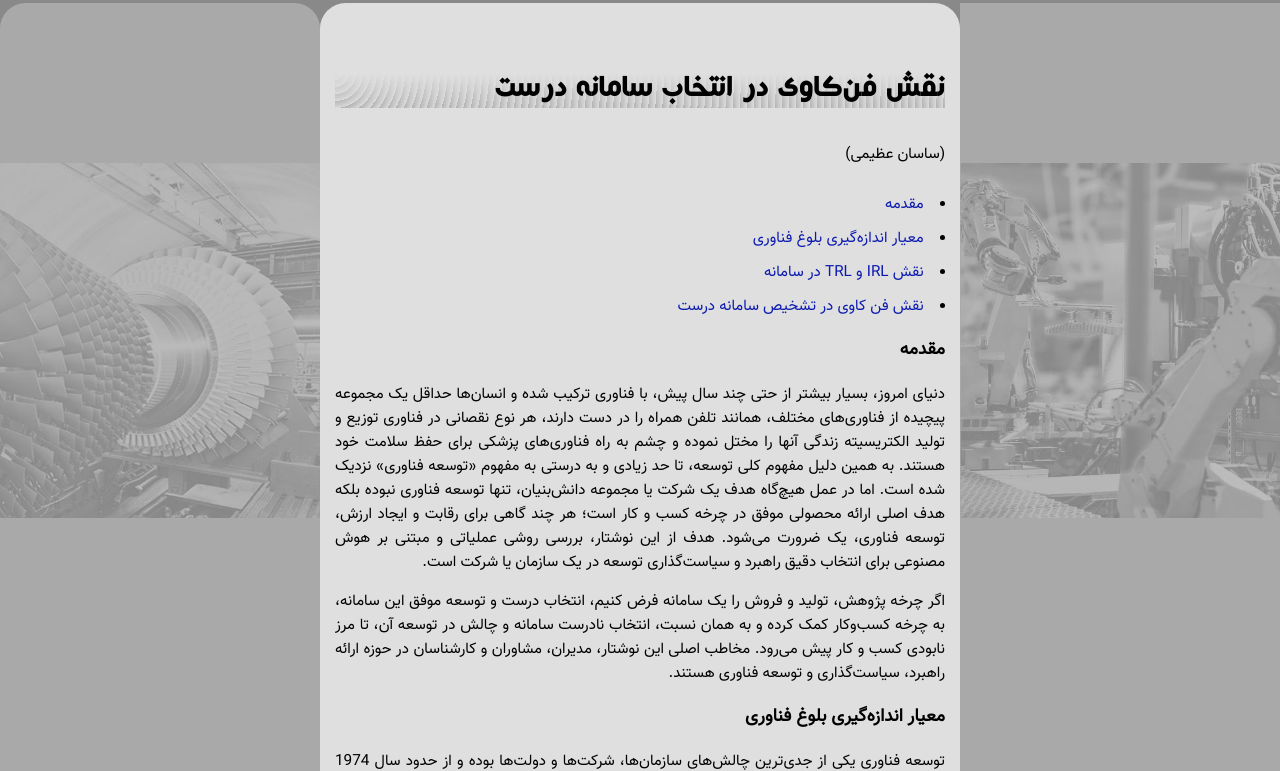
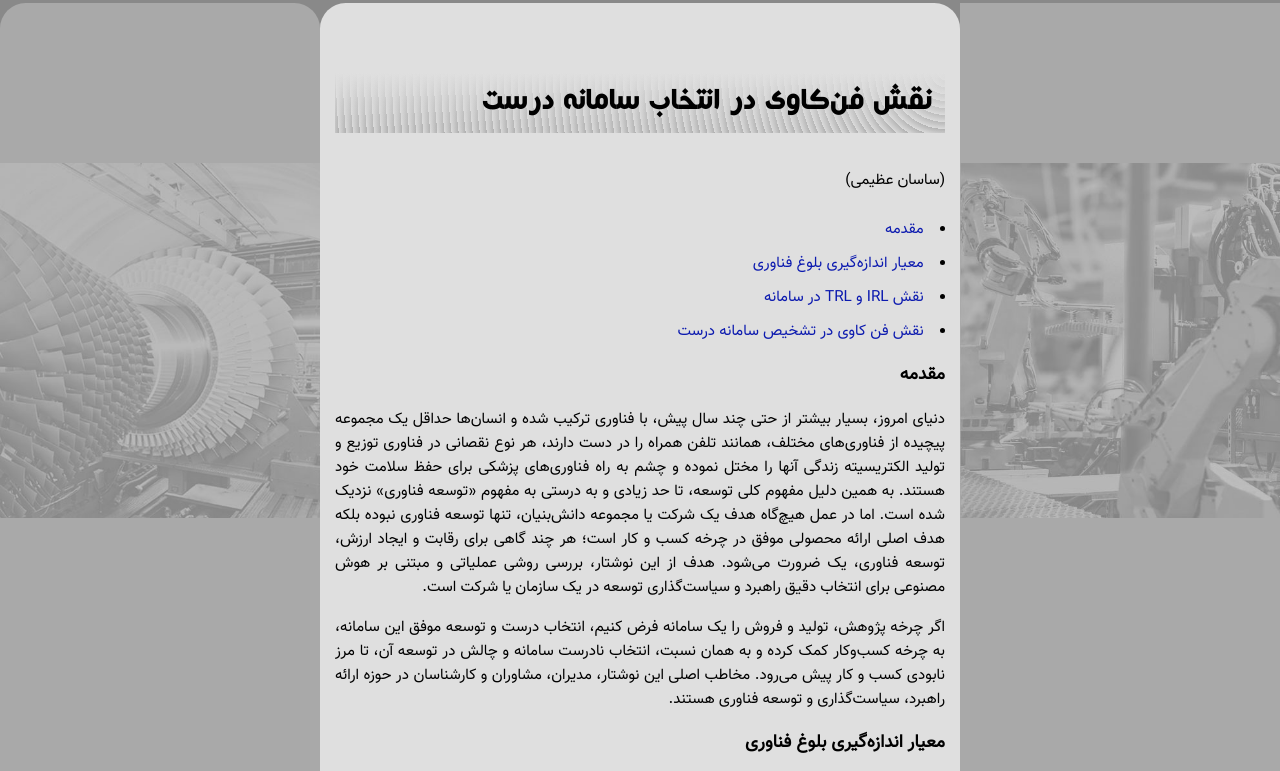
Before and after one commit to S-Azimi/tmSite, a plain HTML site: page right_system.html in a window 1280 px wide. Shown: the part 48-819 px from the top of the page. Drawn offline with Linux system fonts and the light colour scheme.

Commit message:
change css

```diff
--- a/css/sa-tm-5-2.css
+++ b/css/sa-tm-5-2.css
@@ -375,9 +375,9 @@ h3 {
     font-family: "Cazabelanca";
     color: black;
     font-size: 2.7vw;
-    background-color: #e9e9e9;
-    background-color: #dfdfdf;
-    background-image: repeating-radial-gradient( circle at 0 0, transparent 0, rgba(223, 223, 223, 0.9) 7px), repeating-linear-gradient( rgba(129, 129, 129, 0.0), rgba(129, 129, 129, 0.5));
+    padding: 1vw;
+    /* background-color: #e9e9e9; */
+    background-image: repeating-radial-gradient( circle at 100% 0%, transparent 0, rgba(223, 223, 223, 0.9) 7px), repeating-linear-gradient( rgba(129, 129, 129, 0.0), rgba(129, 129, 129, 0.5));
 }
 
 .footer {
```
Also changed, not shown: 2 other files.
